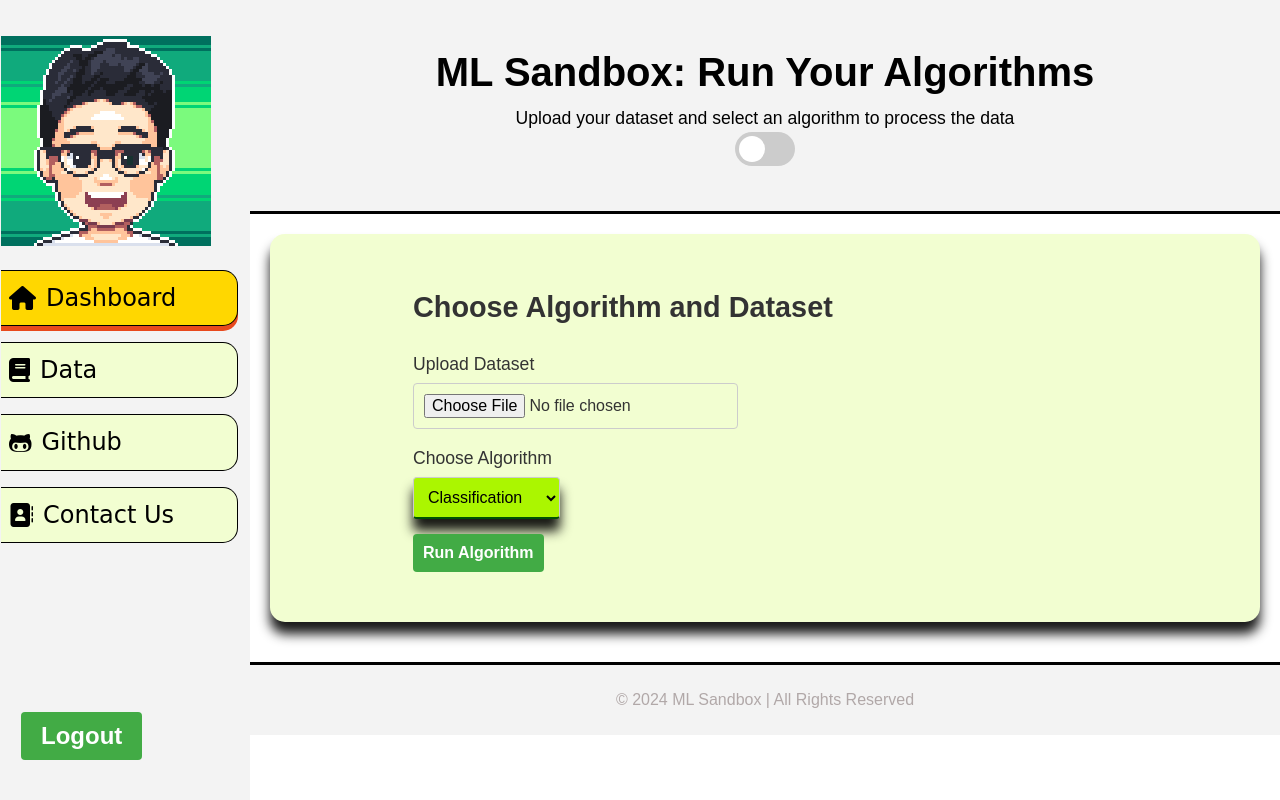
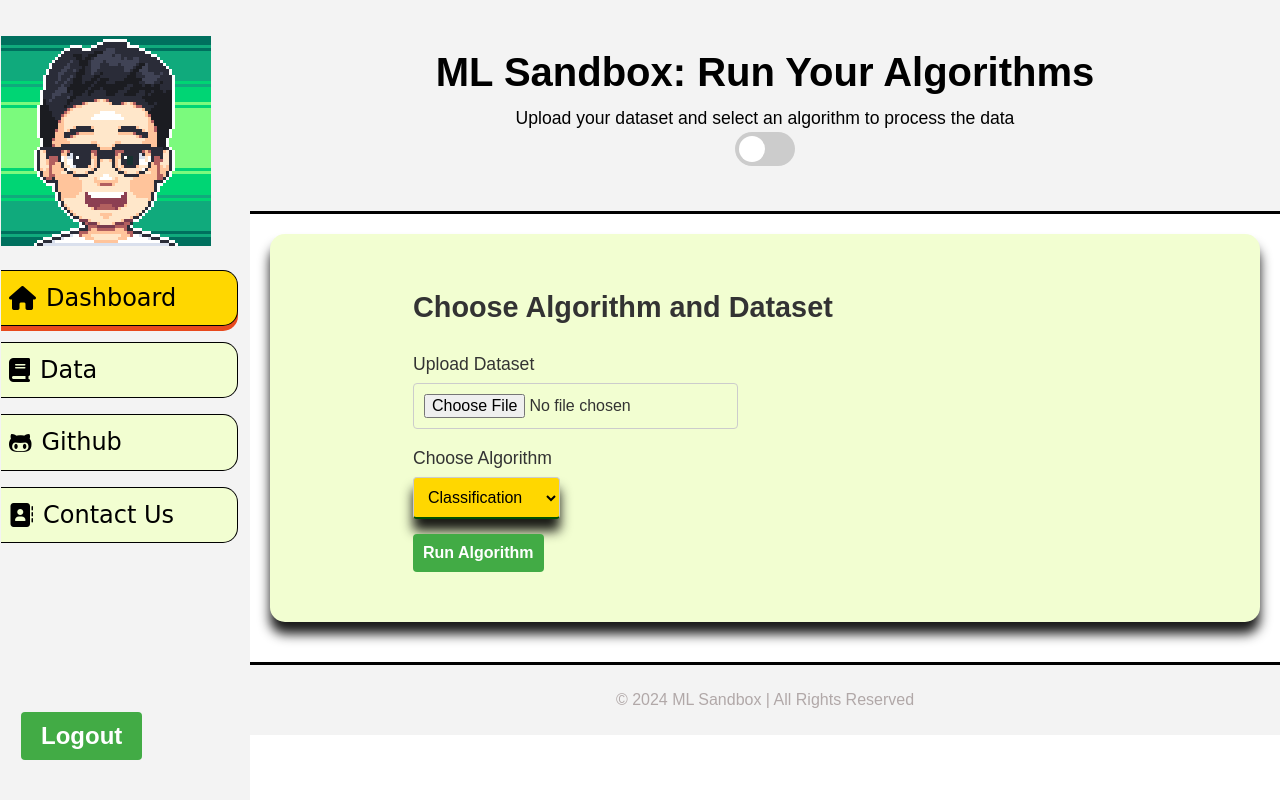
Before and after one commit to Hritikraj8804/ML-Sandbox, a Flask app: page / in a window 1280 px wide, with the pointer over the restyled element. Run offline with Flask 3, Linux system fonts and the light colour scheme.

```diff
--- a/frontend/static/css/style.css
+++ b/frontend/static/css/style.css
@@ -213,7 +213,7 @@ select {
 }
 
 select:hover {
-    background-color: #ABF600;
+    background-color: #FFD700;
     border-bottom: 2px solid #005103;
     box-shadow: 0 12px 12px rgba(0, 0, 0, 0.9);
 }
```
